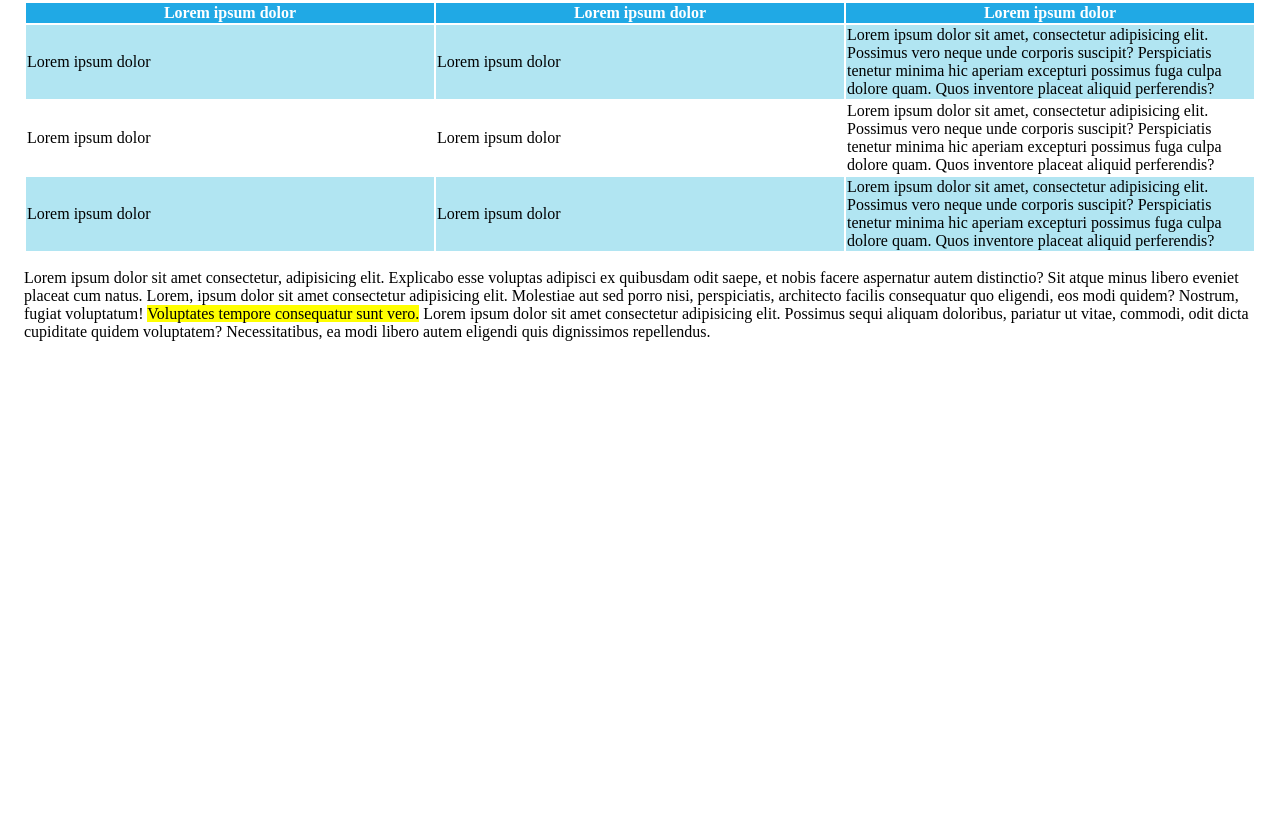
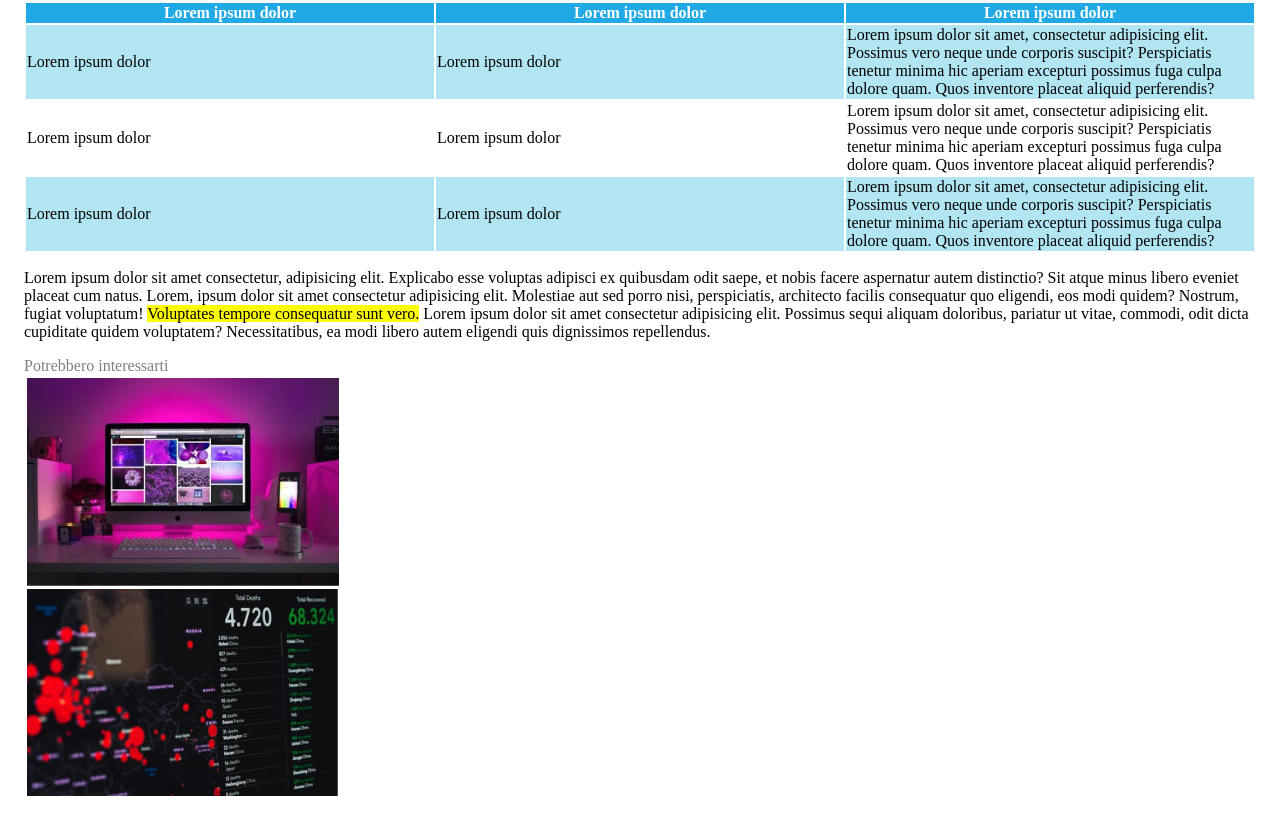
Before and after one commit to Luca-Riz/html-css-booleaner, a plain HTML site: page index.html in a window 1280 px wide. Shown: the part 851-1666 px from the top of the page. Before the commit the page ends 1224 px from the top, so only its background shows below. Drawn offline with Linux system fonts and the light colour scheme.

Commit message:
add potrebbero interessarti - manca scritte foto

```diff
--- a/css/style.css
+++ b/css/style.css
@@ -56,3 +56,12 @@ thead {
     background-color: #b1e5f2;
 }
 /* fine tabella */
+
+/* link others article */
+
+.link-end img {
+    display: block;
+    margin: 3px;
+}
+
+/* end link others article */
--- a/index.html
+++ b/index.html
@@ -99,9 +99,11 @@
         </section>
         <!-- end section main article -->
 
-        <!-- star section link others article -->
-        <section>
-
+        <!-- start section link others article -->
+        <section class="link-end">
+            <span class="light-grey">Potrebbero interessarti</span>
+            <img src="img/monitor.jpg" alt="">
+            <img src="img/graph.jpg" alt="">
         </section>
         <!-- end section link others article -->
 
```
